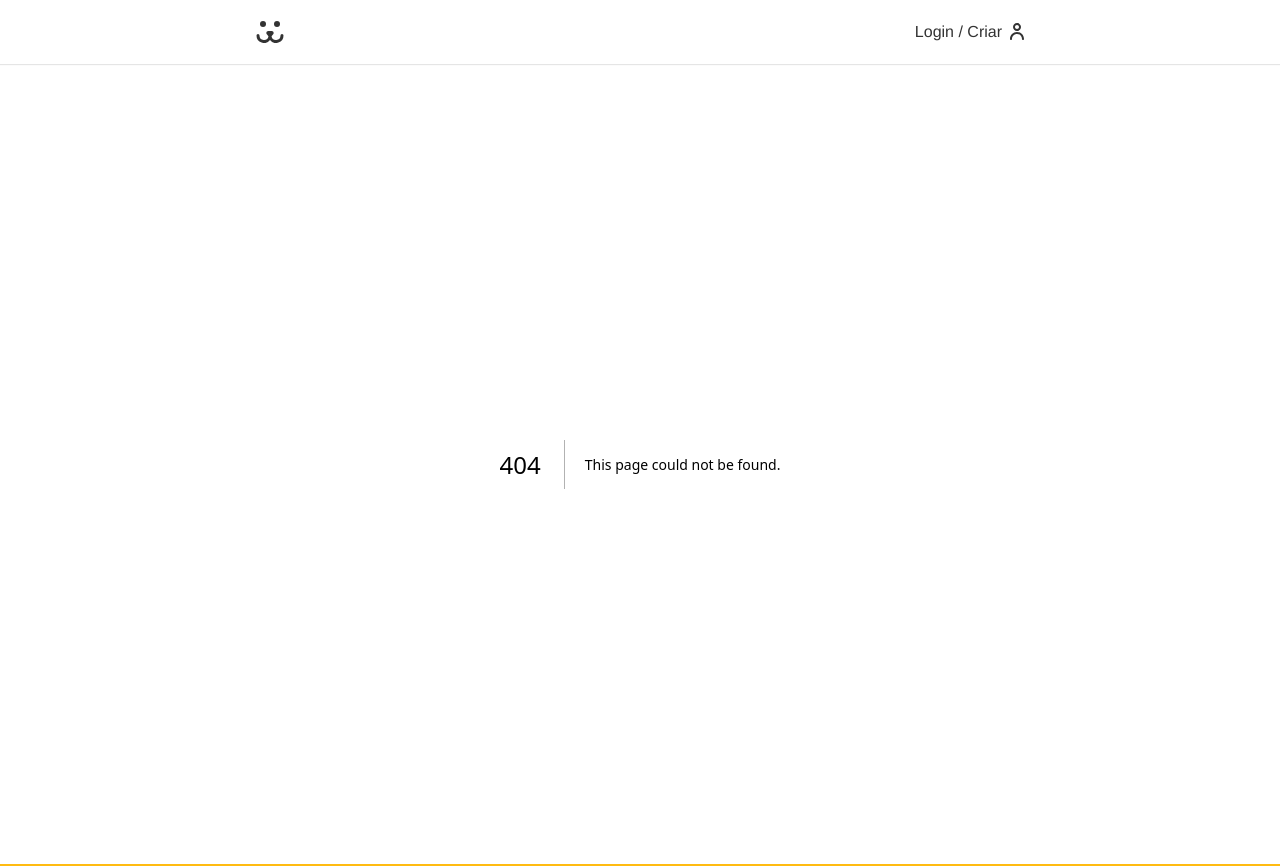
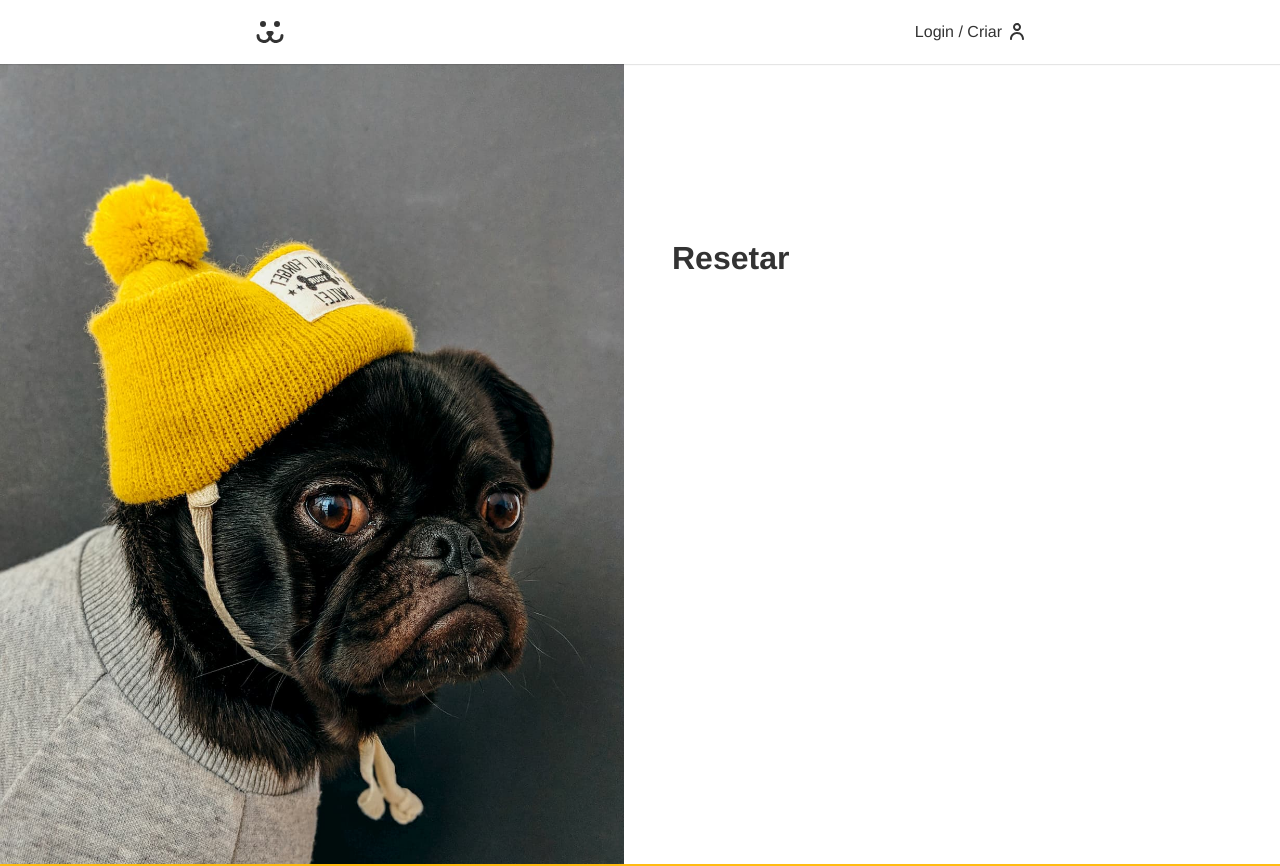
Before and after one commit to kelvincharlesdev/dogs-next, a Next.js app: page /login/resetar in a window 1280 px wide. Before the commit this address had no page. Shown: the top 866 px of the page. Built offline with nearby package versions, Linux system fonts and the light colour scheme.

Commit message:
feat: add login/resetar page structure

```diff
--- /dev/null
+++ b/src/app/login/resetar/page.tsx
@@ -0,0 +1,14 @@
+import { Metadata } from 'next';
+
+export const metadata: Metadata = {
+  title: 'Resetar a senha | Dogs',
+  description: 'Reset sua senha',
+};
+
+export default function ResetarPage() {
+  return (
+    <div>
+      <h1>Resetar</h1>
+    </div>
+  );
+}
```
